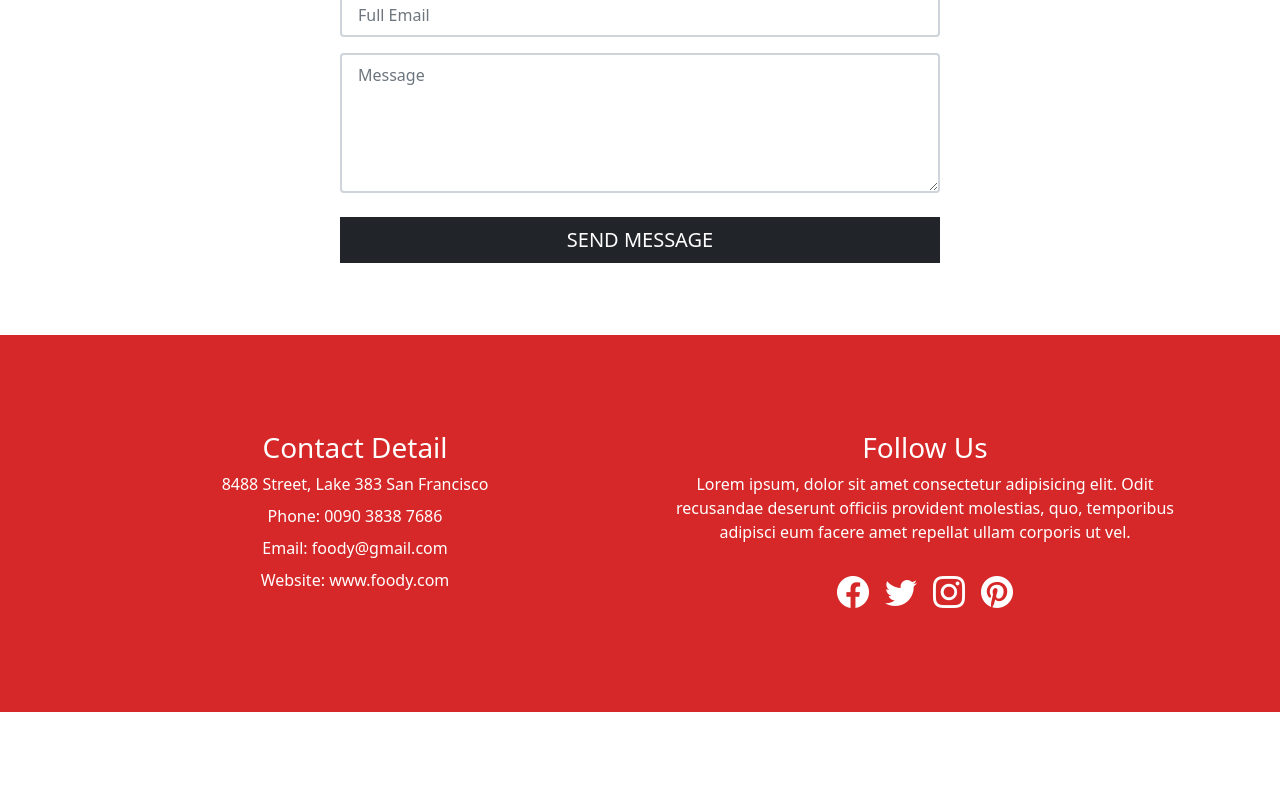
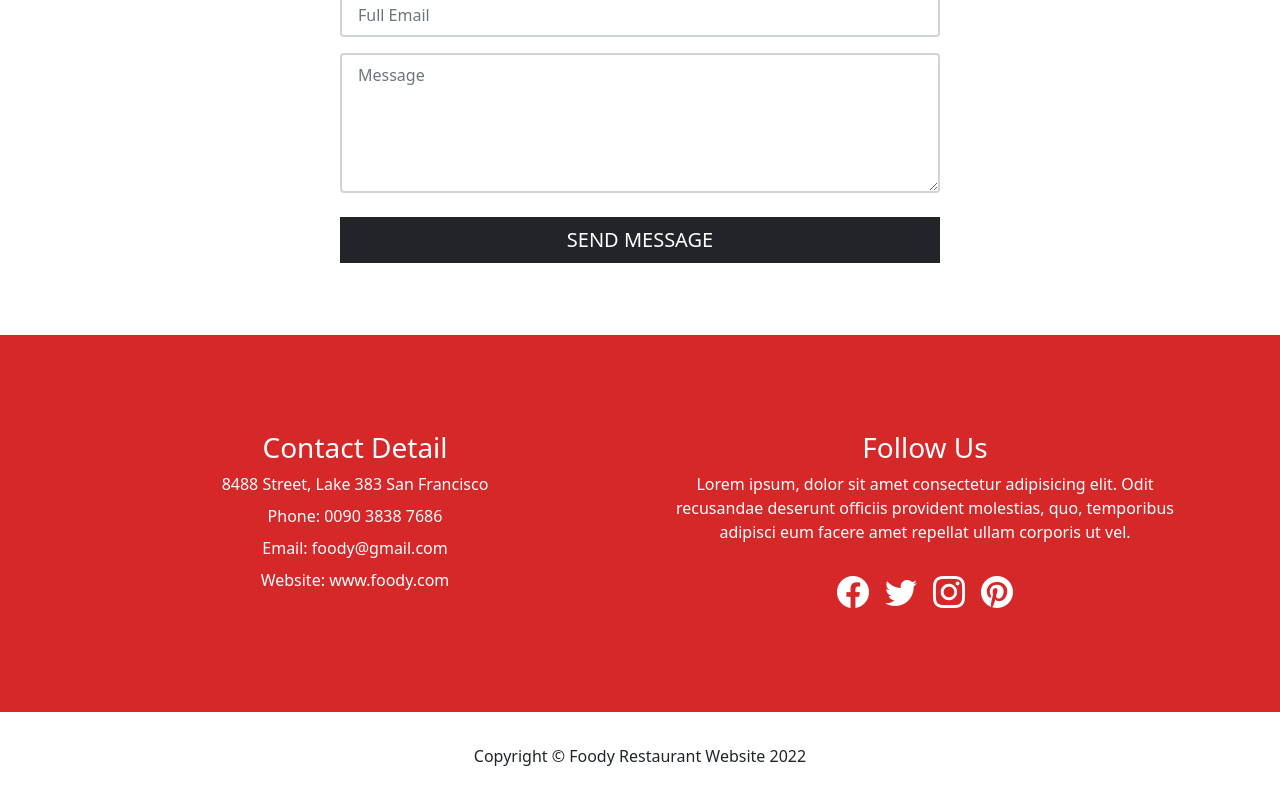
Before and after one commit to a-ndry/foody, a React (Vite) app in the folder client/: page / in a window 1280 px wide. Shown: the part 4576-5376 px from the top of the page. Before the commit the page ends 5288 px from the top, so only its background shows below. Built offline with nearby package versions, Linux system fonts and the light colour scheme.

Commit message:
Add copyright

```diff
--- a/client/src/App.tsx
+++ b/client/src/App.tsx
@@ -3,6 +3,7 @@ import "./assets/vendors/bootstrap-icons/bootstrap-icons.css";
 import About from "./components/About/About";
 import Chefs from "./components/Chefs/Chefs";
 import Contact from "./components/Contact/Contact";
+import Copyright from "./components/Copyright/Copyright";
 import Header from "./components/Header/Header";
 import Menu from "./components/Menu/Menu";
 import Navbar from "./components/Navbar/Navbar";
@@ -20,6 +21,7 @@ function App() {
       <Menu />
       <Chefs />
       <Contact />
+      <Copyright />
     </div>
   );
 }
--- /dev/null
+++ b/client/src/components/Copyright/Copyright.tsx
@@ -0,0 +1,13 @@
+import { Container } from "react-bootstrap";
+
+const Copyright = () => {
+  return (
+    <Container>
+      <p className="text-center py-4 my-2">
+        Copyright &copy; Foody Restaurant Website {new Date().getFullYear()}
+      </p>
+    </Container>
+  );
+};
+
+export default Copyright;
```
